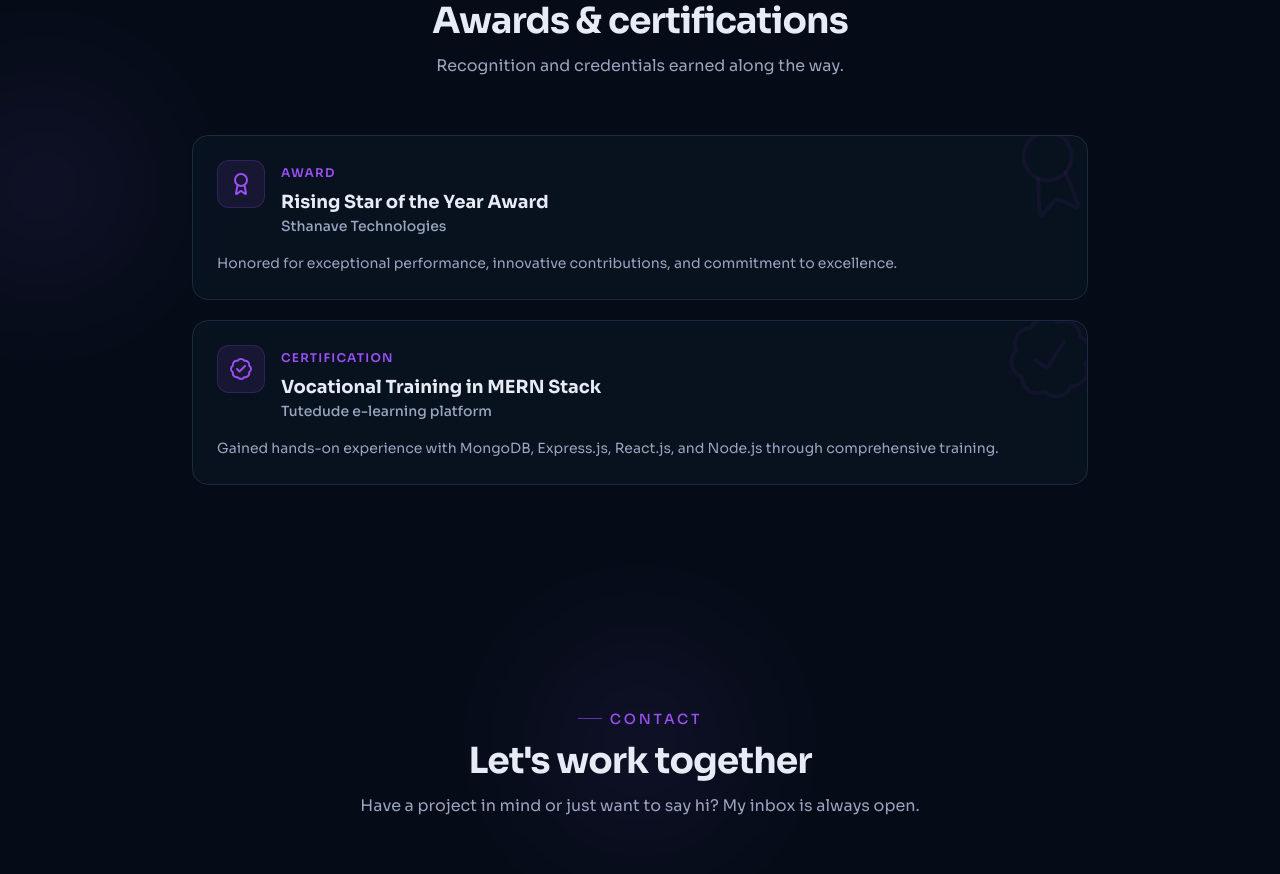
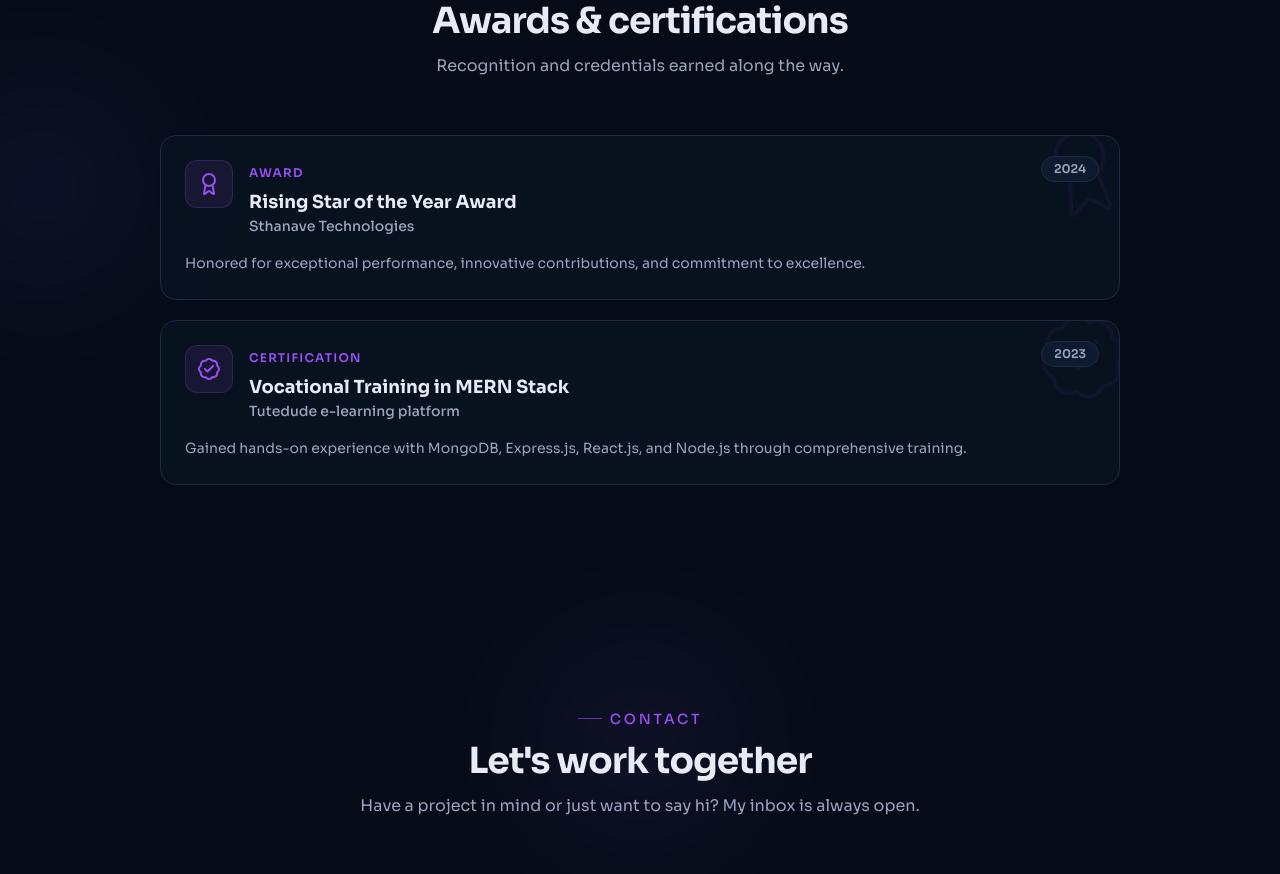
Before and after one commit to ayushigupta009/portfolio, a Next.js app: page / in a window 1280 px wide. Shown: the part 5260-6134 px from the top of the page. Built offline with nearby package versions, Linux system fonts and the light colour scheme.

Commit message:
add year in achievements

```diff
--- a/src/components/sections/Achievements.tsx
+++ b/src/components/sections/Achievements.tsx
@@ -28,7 +28,12 @@ function AchievementCard({
         strokeWidth={1}
       />
 
-      <div className="relative flex items-start gap-4">
+      {/* year badge — top right */}
+      <span className="absolute right-5 top-5 rounded-full border border-border bg-surface-2 px-3 py-1 text-xs font-semibold text-muted transition-all duration-300 group-hover:-translate-y-0.5 group-hover:scale-105 group-hover:border-primary group-hover:bg-primary/10 group-hover:text-primary">
+        {achievement.year}
+      </span>
+
+      <div className="relative flex items-start gap-4 pr-16">
         <span className="grid h-12 w-12 shrink-0 place-items-center rounded-xl border border-primary/20 bg-primary/10 text-primary">
           <Icon className="h-6 w-6" />
         </span>
@@ -64,7 +69,7 @@ export function Achievements() {
         initial="hidden"
         whileInView="visible"
         viewport={viewportOnce}
-        className="mx-auto mt-14 grid max-w-4xl gap-5"
+        className="mt-14 grid gap-5"
       >
         {achievements.map((achievement) => (
           <AchievementCard key={achievement.title} achievement={achievement} />
--- a/src/data/achievements.ts
+++ b/src/data/achievements.ts
@@ -6,6 +6,7 @@ export const achievements: Achievement[] = [
     kind: "award",
     title: "Rising Star of the Year Award",
     issuer: "Sthanave Technologies",
+    year: "2024",
     description:
       "Honored for exceptional performance, innovative contributions, and commitment to excellence.",
     icon: Award,
@@ -14,6 +15,7 @@ export const achievements: Achievement[] = [
     kind: "certification",
     title: "Vocational Training in MERN Stack",
     issuer: "Tutedude e-learning platform",
+    year: "2023",
     description:
       "Gained hands-on experience with MongoDB, Express.js, React.js, and Node.js through comprehensive training.",
     icon: BadgeCheck,
--- a/src/types/index.ts
+++ b/src/types/index.ts
@@ -51,6 +51,7 @@ export interface Achievement {
   kind: AchievementKind;
   title: string;
   issuer: string;
+  year: string;
   description: string;
   icon: IconType;
 }
```
